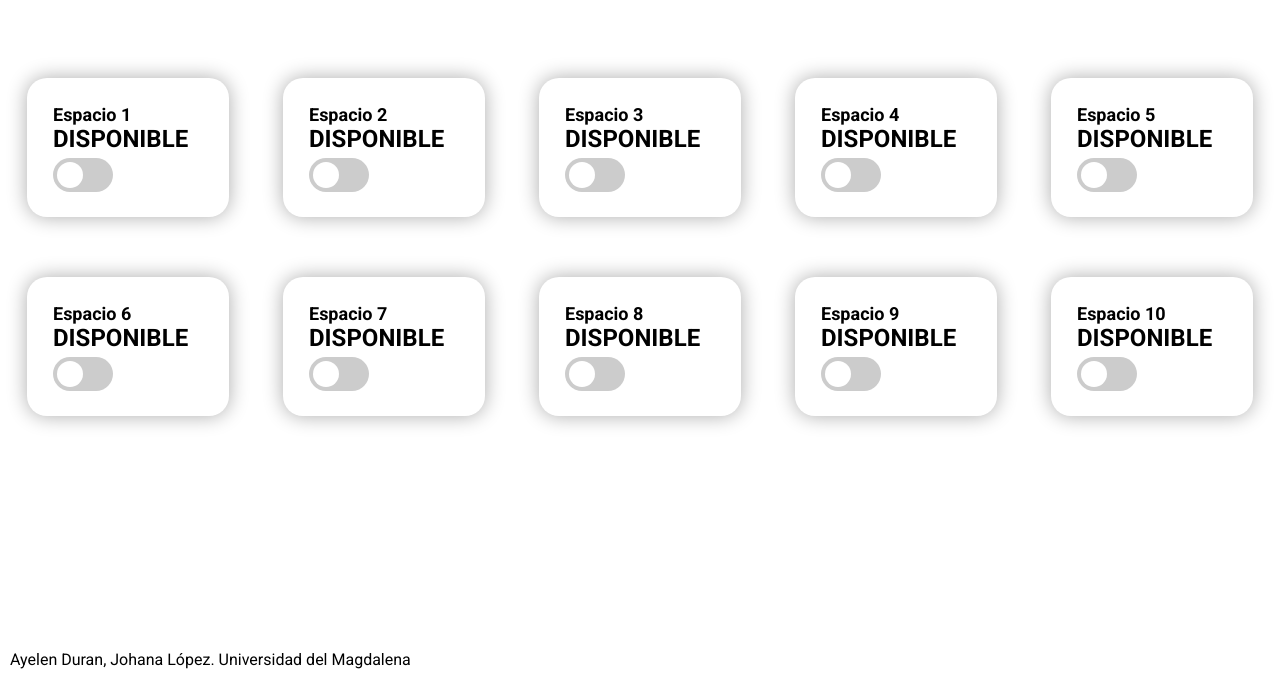
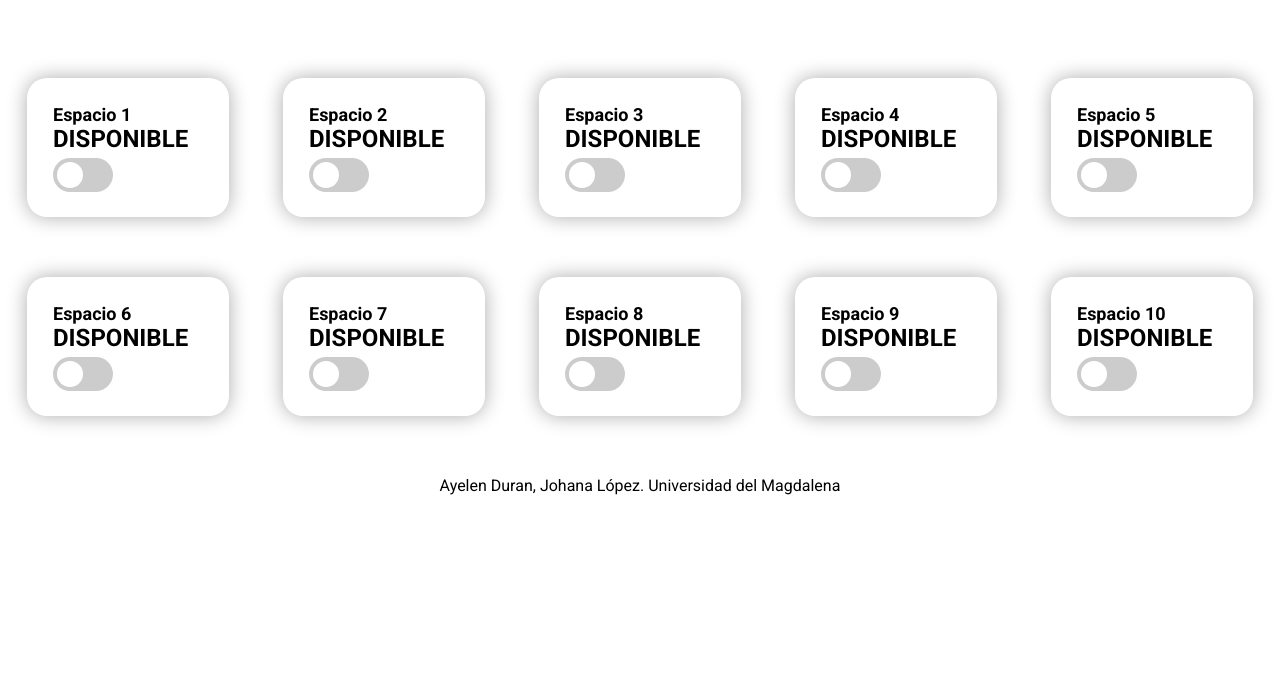
Before and after one commit to AlanPino/parkingManager, a plain HTML site: page index.html in a window 1280 px wide. Shown: the part 120-800 px from the top of the page. Drawn offline with Linux system fonts and the light colour scheme.

Commit message:
fix footer

```diff
--- a/styles.css
+++ b/styles.css
@@ -1,4 +1,4 @@
-*{
+* {
     padding: 0;
     margin: 0;
     font-family: "Roboto", sans-serif;
@@ -37,21 +37,6 @@ h2 {
     margin-bottom: 5px;
 }
 
-body {
-    padding-bottom:60px;   /* Height of the footer */
-}
-
-footer {
-    position:absolute;
-    bottom:0;
-    width:50vw;
-    height:20px;
-    margin: 0px -10px 10px 10px;
- }
-
-
- /*switch button*/
- /* The switch - the box around the slider */
 .switch {
     position: relative;
     display: inline-block;
@@ -91,15 +76,15 @@ footer {
     transition: .4s;
 }
 
-  input:checked + .slider {
+input:checked+.slider {
     background-color: #25ca6f;
 }
 
-  input:focus + .slider {
+input:focus+.slider {
     box-shadow: 0 0 1px #25ca6f;
 }
 
-  input:checked + .slider:before {
+input:checked+.slider:before {
     -webkit-transform: translateX(26px);
     -ms-transform: translateX(26px);
     transform: translateX(26px);
@@ -113,3 +98,7 @@ footer {
 .slider.round:before {
     border-radius: 50%;
 }
+
+footer {
+    text-align: center;
+}
```
Lines whose indentation alone changed are shown as unchanged.
